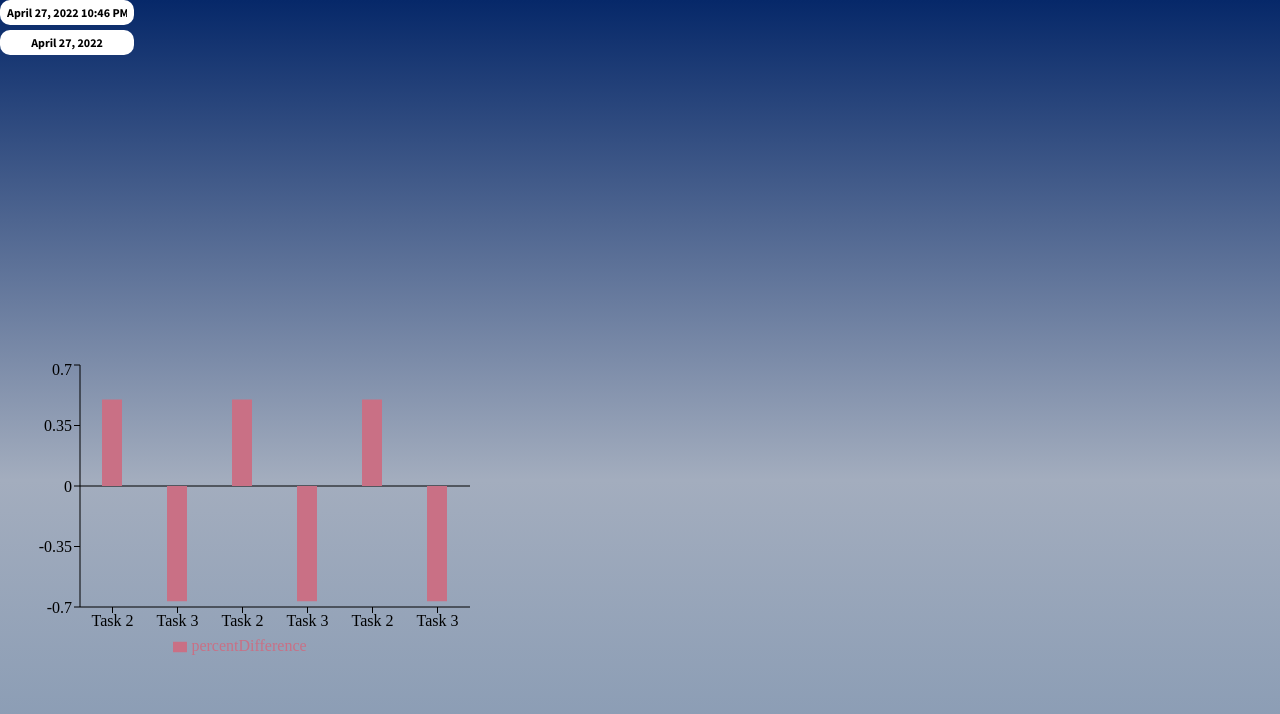
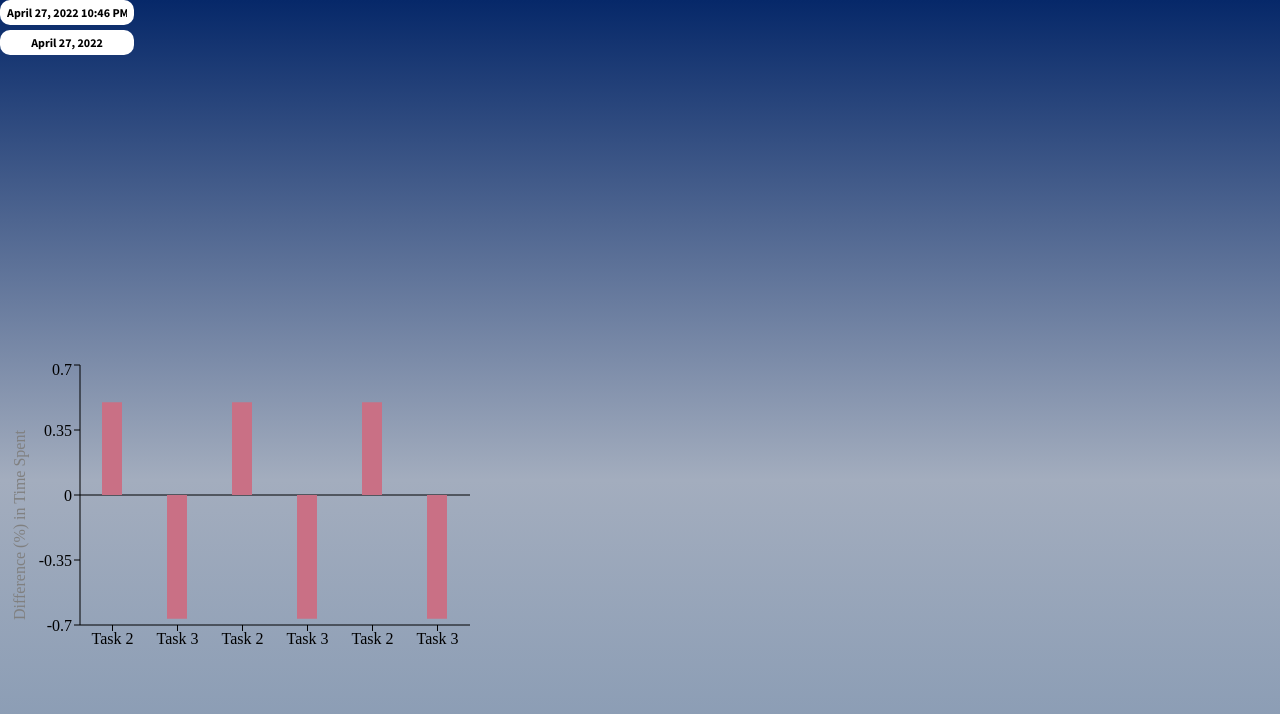
Before and after one commit to utmgdsc/UTimeManager, a React (Create React App) app in the folder client/: page /insights in a window 1280 px wide. Shown: the top 714 px of the page. Built offline with nearby package versions, Linux system fonts and the light colour scheme.

Commit message:
Implement y-axis label

```diff
--- a/client/src/components/TaskDurationBarChart/TaskDurationBarChart.js
+++ b/client/src/components/TaskDurationBarChart/TaskDurationBarChart.js
@@ -6,8 +6,6 @@ import {
   Bar,
   XAxis,
   YAxis,
-  CartesianGrid,
-  Legend,
   ReferenceLine,
   ResponsiveContainer,
 } from "recharts";
@@ -49,8 +47,14 @@ export const TaskDurationBarChart = ({ taskResponseData }) => {
           }}
         >
           <XAxis dataKey="taskName" stroke="black" />
-          <YAxis stroke="black" />
-          <Legend />
+          <YAxis
+            stroke="black"
+            label={{
+              value: "Difference (%) in Time Spent",
+              angle: -90,
+              position: "insideBottomLeft",
+            }}
+          />
           <ReferenceLine y={0} stroke="#000" />
           <Bar dataKey="percentDifference" barSize={20} fill="#c97085" />
         </BarChart>
```
